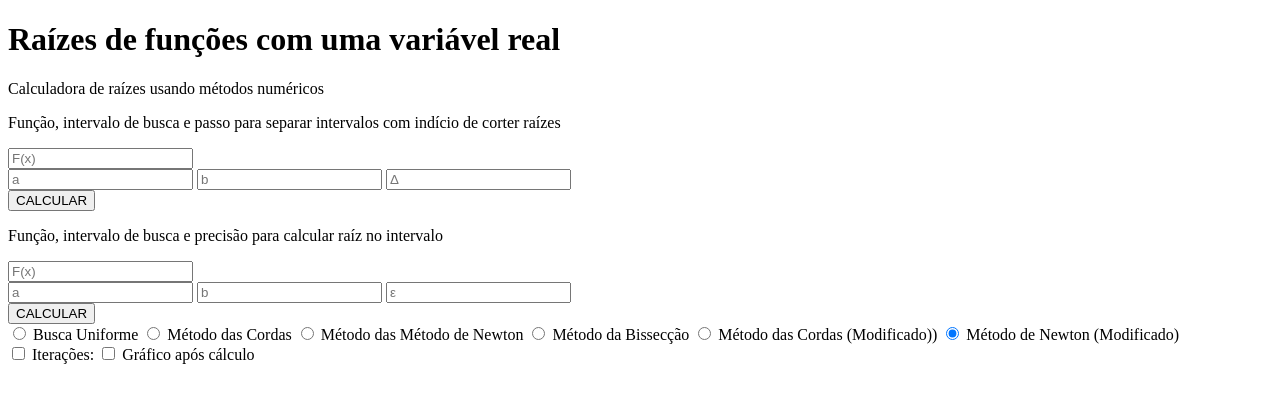
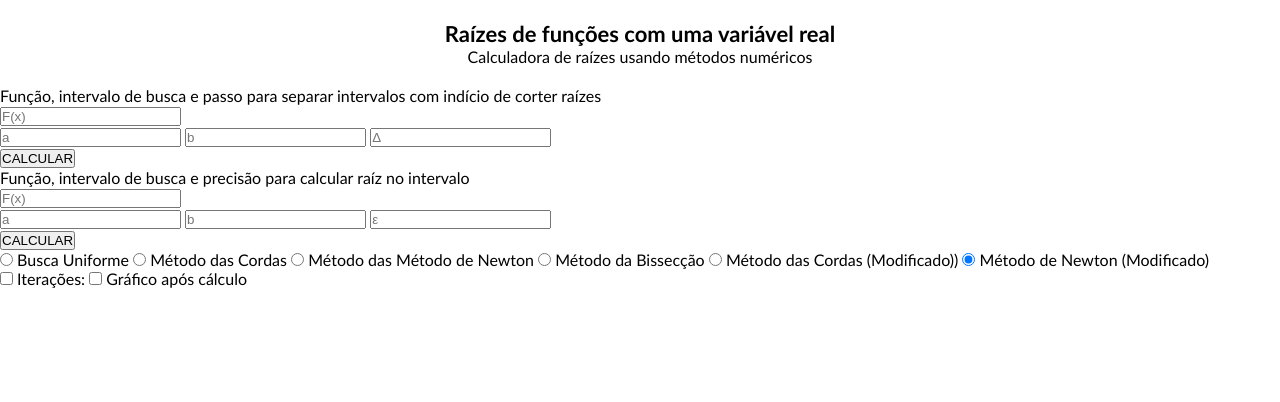
Before and after one commit to kszinhu/MNC-Root-Calculator, a plain HTML site: page index.html in a window 1280 px wide. Drawn offline with nearby package versions, Linux system fonts and the light colour scheme.

Commit message:
feature: introducing initial style

```diff
--- a/index.html
+++ b/index.html
@@ -5,37 +5,51 @@
   <meta charset="UTF-8">
   <meta http-equiv="X-UA-Compatible" content="IE=edge">
   <meta name="viewport" content="width=device-width, initial-scale=1.0">
+
   <link rel="icon" href="./favicon.ico" />
+  <link rel="stylesheet" href="./src/css/global.css">
+  <link rel="stylesheet" href="./src/css/style.css">
   <title>Raízes de funções reais com uma variável real</title>
 </head>
 
 <body>
-  <div>
+  <!-- Main -->
+  <div class="main">
+
+    <!-- Title -->
     <div class="title">
       <h1>Raízes de funções com uma variável real</h1>
       <span>Calculadora de raízes usando métodos numéricos</span>
     </div>
+
+    <!-- Conteúdo -->
+    <div class="content">
+
       <!-- Sessão 1 -->
       <div class="separate-roots">
         <!-- Formulário 1 -->
-      <form action="/" id='form'>
+        <form action="" id='root-form' onsubmit="separateRoot(); return false">
           <div class="form-one">
             <p>Função, intervalo de busca e passo para separar intervalos com indício de corter raízes</p>
-          <div class="function-item">
-            <input type="text" placeholder="F(x)" required />
+            <div class="root-item">
+              <input id="root-function" type="text" placeholder="F(x)" required />
             </div>
             <div class="prop-item">
-            <input type="text" placeholder="a" onchange="this.value = this.value.replace(/,/g, '.')" required />
-            <input type="text" placeholder="b" onchange="this.value = this.value.replace(/,/g, '.')" required />
-            <input type="text" placeholder="&Delta;" onchange="this.value = this.value.replace(/,/g, '.')" required />
+              <input id="root-a" type="text" placeholder="a" onchange="this.value = this.value.replace(/,/g, '.')"
+                required />
+              <input id="root-b" type="text" placeholder="b" onchange="this.value = this.value.replace(/,/g, '.')"
+                required />
+              <input id="root-delta" type="text" placeholder="&Delta;"
+                onchange="this.value = this.value.replace(/,/g, '.')" required />
             </div>
-          <input type="submit" value="CALCULAR" id="submit" />
+            <input type="submit" value="CALCULAR" id="root-submit" />
           </div>
         </form>
         <!-- Tabela c/ valores -->
-      <div class="table-submit">
+        <div id="table-submit">
         </div>
       </div>
+
       <!-- Sessão 2 -->
       <div class="calculate-methods">
         <div>
@@ -85,12 +99,14 @@
         <div class="solution">
         </div>
       </div>
+
+    </div>
   </div>
 
-  <script src="https://cdn.jsdelivr.net/npm/chart.js@3.4.0/dist/chart.min.js" />
-  <script src="src/js/main.js" />
-  <script src="src/js/functions.js" />
-  <script src="src/js/methods.js" />
+  <script src="https://cdn.jsdelivr.net/npm/chart.js@3.4.0/dist/chart.min.js"></script>
+  <script src="src/js/main.js"></script>
+  <script src="src/js/functions.js"></script>
+  <script src="src/js/methods.js"></script>
 </body>
 
 </html>
--- /dev/null
+++ b/src/css/global.css
@@ -0,0 +1,21 @@
+:root {
+  --primary: #FF9E16;
+  --primary-dark: #c77e11;
+}
+
+* {
+  margin: 0;
+  padding: 0;
+  box-sizing: border-box;
+}
+
+html {
+  scroll-behavior: smooth;
+}
+
+body, button {
+  font-family:'Gill Sans', 'Gill Sans MT', Calibri, 'Trebuchet MS', sans-serif
+}
+
+body {
+  overflow-x: hidden;
--- /dev/null
+++ b/src/css/style.css
@@ -0,0 +1,14 @@
+div.title {
+  display: flex;
+  flex-direction: column;
+  align-items: center;
+  padding: 20px;
+}
+
+div.title h1 {
+  font-size: 22px;
+}
+
+div.title span {
+  font-size: 16px;
+}
```
Lines whose indentation alone changed are shown as unchanged.
